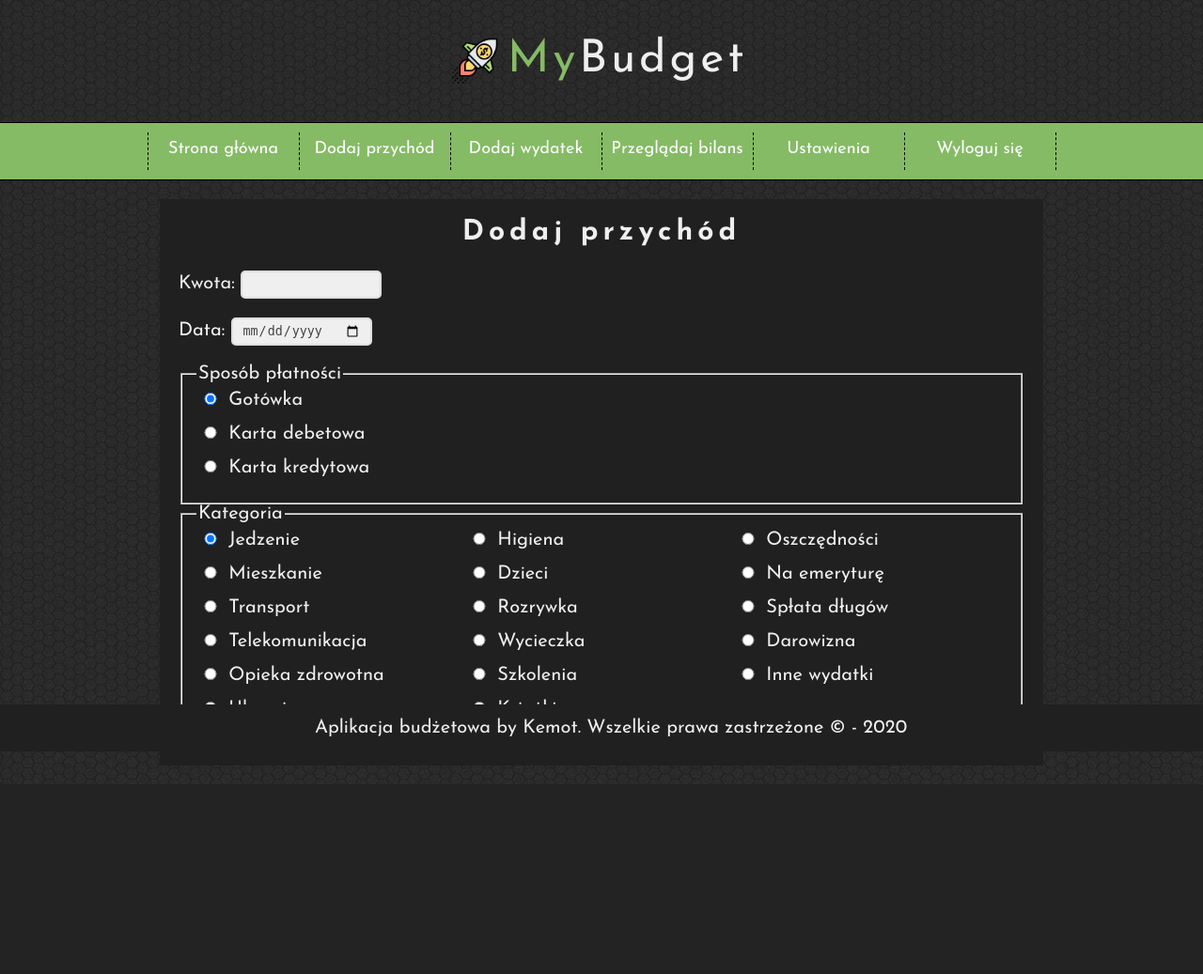
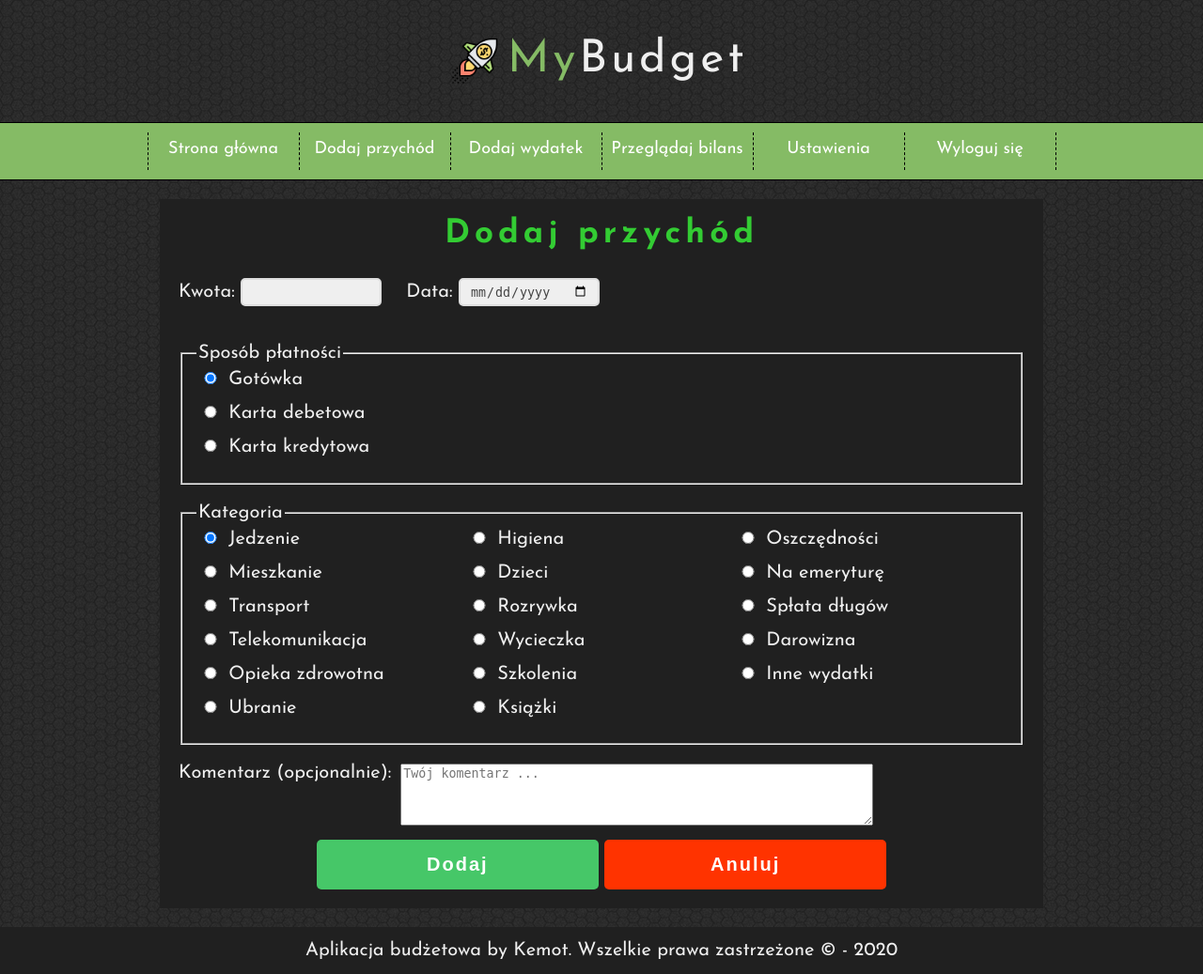
Before and after one commit to kemot-design/web-budget-app, a PHP site: page /addexpense.html in a window 1280 px wide. Shown: the whole page at 94% size. Before the commit the page ends 835 px from the top, so only its background shows below. Run offline with PHP 8.4, Linux system fonts and the light colour scheme.

Commit message:
Add all forms

```diff
--- a/addexpense.html
+++ b/addexpense.html
@@ -55,9 +55,13 @@
 
 					<form action="#" method="POST">
 
-						<div><label> Kwota: <input type="number" name="expenseValue" step="0.01"></label></div>
-						<div><label> Data: <input type="date" name="expenseDate" step="0.01"></label></div>
+						<div class="row">
+							<label> Kwota: <input type="number" name="expenseValue" id="expenseValue" step="0.01"></label>
 
+							<label id="dateLabel"> Data: <input type="date" name="expenseDate" step="0.01"></label>
+						</div>
+
+						<div class="row">
 							<fieldset>
 								<legend>Sposób płatności</legend>
 
@@ -66,7 +70,9 @@
 								<div><label><input type="radio" name="paymentMethod" value="3"> Karta kredytowa </label></div>
 
 							</fieldset>
+						</div>
 
+						<div class="row">
 							<fieldset>
 								<legend>Kategoria</legend>
 
@@ -103,6 +109,21 @@
 									</div>
 
 							</fieldset>
+						</div>
+
+						<div class="row">
+							<label for="comment" style="float: left;"> Komentarz (opcjonalnie): </label>
+
+							<textarea id="comment" name="comment" rows="4" cols="60" placeholder="Twój komentarz ..."></textarea>
+							<div style="clear: both"></div>
+						</div>
+
+						<div class="buttonsRow">
+
+							<input type="submit" value="Dodaj">
+							<input type="button" value="Anuluj">
+
+						</div>
 
 					</form>
 
@@ -115,7 +136,7 @@
 	</div>
 
 	<footer>
-		<div class="footer">
+		<div class="notFixedFooter">
 			Aplikacja budżetowa by Kemot. Wszelkie prawa zastrzeżone &copy; - 2020
 		</div>
 	</footer>
--- a/style.css
+++ b/style.css
@@ -336,6 +336,8 @@ ol > li:hover
 .formwrapper h2
 {
 	text-align: center;
+	font-size: 35px;
+	color: #33cc33;
 }
 
 .formwrapper input[type=number],
@@ -357,3 +359,54 @@ ol > li:hover
 	float: left;
 	width: 286px;
 }
+
+.row
+{
+	margin-top: 20px;
+}
+
+.notFixedFooter
+{
+	background-color: #202020;
+	color: #efefef;
+	height: 30px;
+	line-height: 30px;
+	text-align: center;
+	font-size: 20px;
+	padding: 10px;
+	margin-top: 20px;
+}
+
+textarea
+{
+	margin-left: 10px;
+}
+
+#dateLabel
+{
+	margin-left: 20px;
+}
+
+.buttonsRow
+{
+	text-align: center;
+}
+
+input[type=button]
+{
+	background-color: #ff3300;
+	font-weight: 700;
+	cursor: pointer;
+	font-size: 20px;
+	padding: 15px 10px;
+	border: none;
+	color: #fff;
+	margin: 0;
+	margin-top: 10px;
+	letter-spacing: 2px;
+}
+
+input[type=button]:hover
+{
+	background-color: #e62e00;
+}
```
Lines whose indentation alone changed are shown as unchanged.
